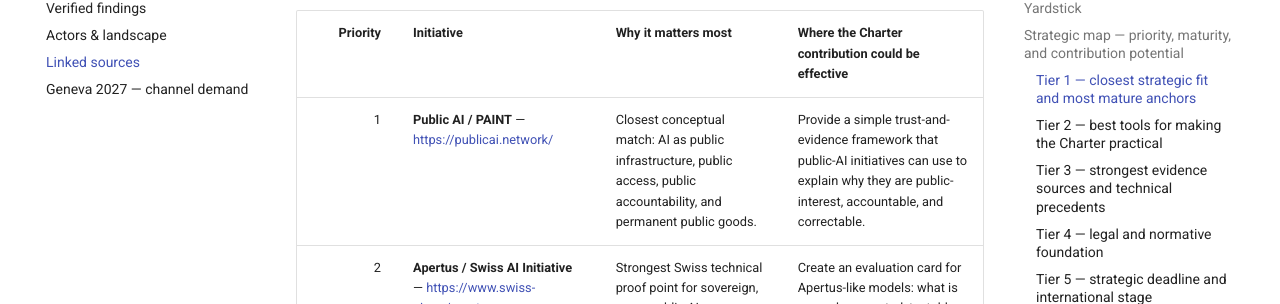
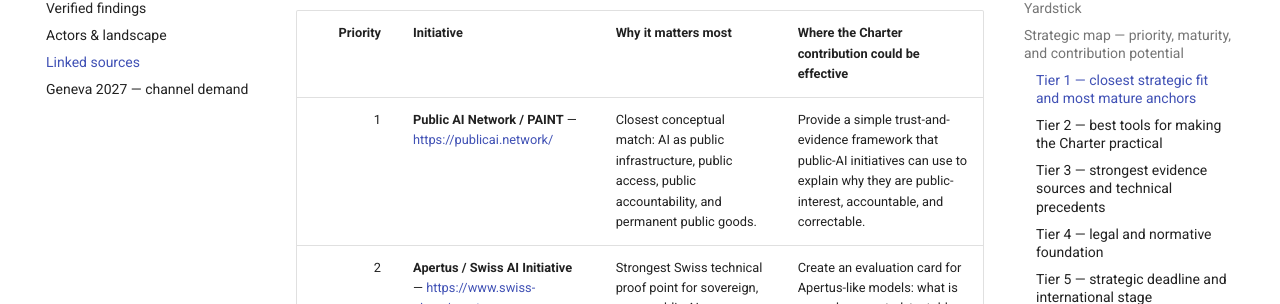
Before and after one commit to robertschaub/our-ai-charter, an MkDocs documentation site: the page built from docs/Evidence/linked-sources.md, in a window 1280 px wide and 900 px high, scrolled down 720 px. Shown: the part 148-452 px from the top of the window. Built offline with MkDocs 1.6.1 and Material for MkDocs 9.7.7, drawn with Linux system fonts in a browser that asks for light colours; plug-ins that fetch from the network failed and are left out; comment, search, counter and statistics services are not loaded.

Commit message:
docs(evidence): restore the third-party coalition's real name (Public AI Network / PAINT)
The 2026-07-03 naming audit (58377a1) reduced the initiative's own "Public AI
Network" self-naming — correct — but also renamed the third-party coalition
reference in the Tier-1 anchor to "Public AI / PAINT", which contradicts that
commit's stated intent to keep third-party references intact and is inaccurate:
the coalition calls itself "Public AI Network (PAINT)" (PAINT = Public AI
Network), verified at publicai.network. Restore the accurate name.

Co-Authored-By: Claude Opus 4.8 <noreply@anthropic.com>

```diff
--- a/docs/Evidence/linked-sources.md
+++ b/docs/Evidence/linked-sources.md
@@ -18,7 +18,7 @@ The sources span operational anchors, standards and legal foundations, regional
 
 | Priority | Initiative | Why it matters most | Where the Charter contribution could be effective |
 |---:|---|---|---|
-| 1 | **Public AI / PAINT** — https://publicai.network/ | Closest conceptual match: AI as public infrastructure, public access, public accountability, and permanent public goods. | Provide a simple trust-and-evidence framework that public-AI initiatives can use to explain why they are public-interest, accountable, and correctable. |
+| 1 | **Public AI Network / PAINT** — https://publicai.network/ | Closest conceptual match: AI as public infrastructure, public access, public accountability, and permanent public goods. | Provide a simple trust-and-evidence framework that public-AI initiatives can use to explain why they are public-interest, accountable, and correctable. |
 | 2 | **Apertus / Swiss AI Initiative** — https://www.swiss-ai.org/apertus | Strongest Swiss technical proof point for sovereign, open, public AI. | Create an evaluation card for Apertus-like models: what is open, documented, testable, risky, and publicly challengeable. |
 | 3 | **Public AI Inference Utility** — https://publicai.co/ | Makes open models usable as infrastructure, not merely downloadable artifacts. | Define public-service expectations for inference utilities: model origin, usage limits, safeguards, incident reporting, and redress channels. |
 | 4 | **Current AI** — https://www.currentai.org | International funding and coalition bridge for public-interest AI. | Position the Charter as a lightweight assurance package for grantees and public-interest AI projects. |
```
